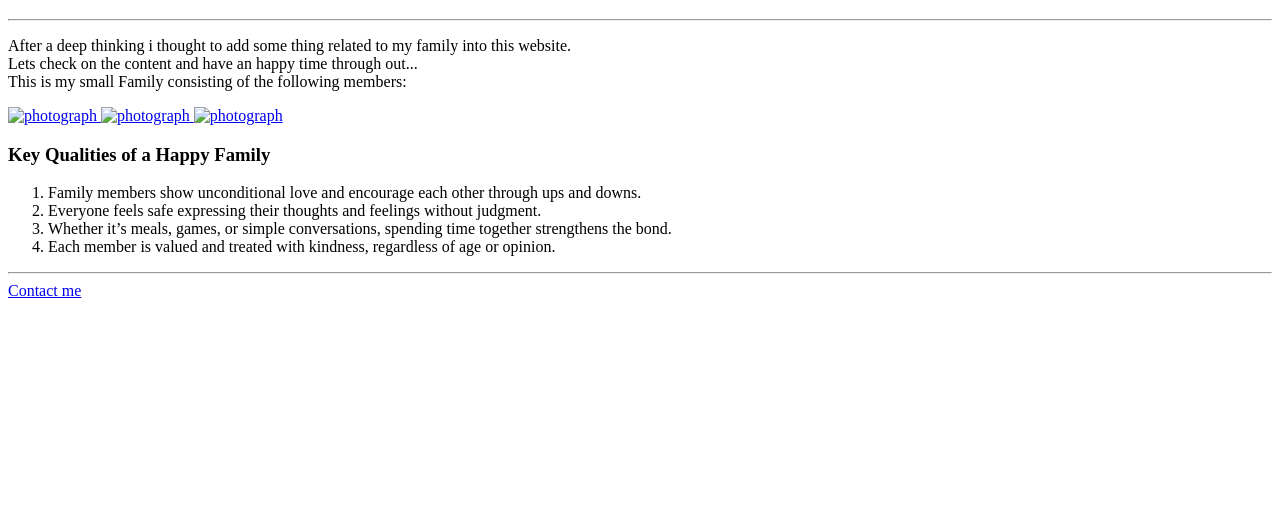
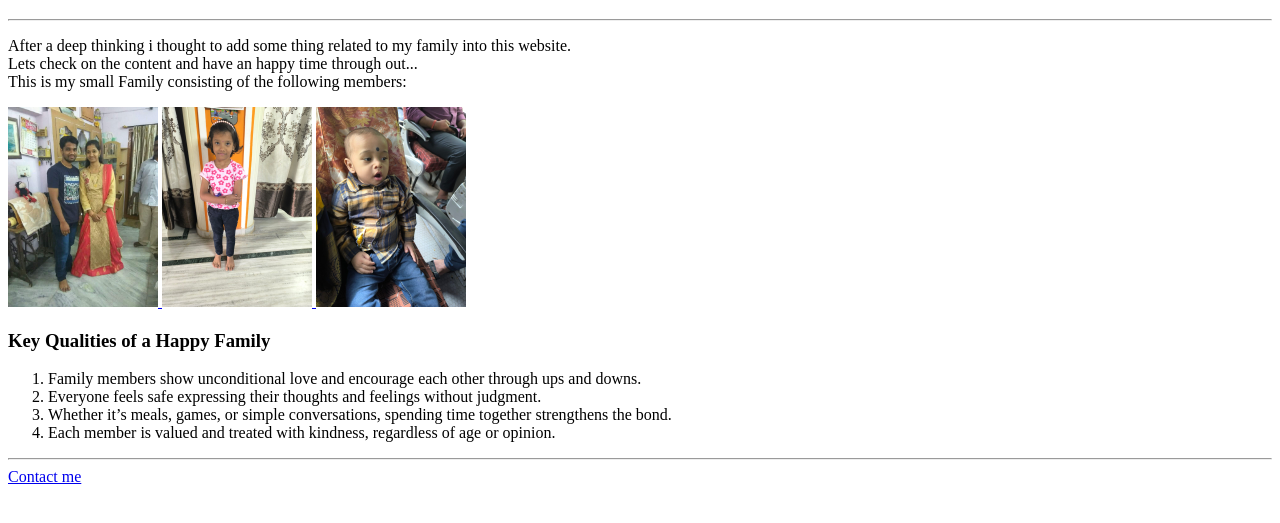
Before and after one commit to AarathiT/html-myfamily, a plain HTML site: page index.html in a window 1280 px wide. Shown: the part 61-584 px from the top of the page. Drawn offline with Linux system fonts and the light colour scheme.

Commit message:
Update index.html

```diff
--- a/index.html
+++ b/index.html
@@ -26,13 +26,13 @@ https://developer.mozilla.org/en-US/docs/Web/HTML/Element/img#attr-height -->
      Lets check on the content and have an happy time through out...<br/>
      This is my small Family consisting of the following members:</p>
      <a href="/besthalf.html">
-        <img src="./assets/images/My Best Half.jpeg" title="My BestHalf" height="200" alt="photograph">
+        <img src="/mybesthalf.jpeg" title="My BestHalf" height="200" alt="photograph">
      </a>
      <a href="/aadhyadhriti.html">
-        <img src="./assets/images/Aadhya Dhriti.jpeg" title="Aadhya Dhriti" height="200" alt="photograph">
+        <img src="/aadhyadhriti.jpeg" title="Aadhya Dhriti" height="200" alt="photograph">
      </a>
      <a href="/advikraj.html">
-        <img src="./assets/images/Advik Raj.jpeg" title= "Advik Raj" height="200" alt="photograph">
+        <img src="/advikraj.jpeg" title= "Advik Raj" height="200" alt="photograph">
      </a>
      <br/>
      <h3>Key Qualities of a Happy Family</h3>
```
